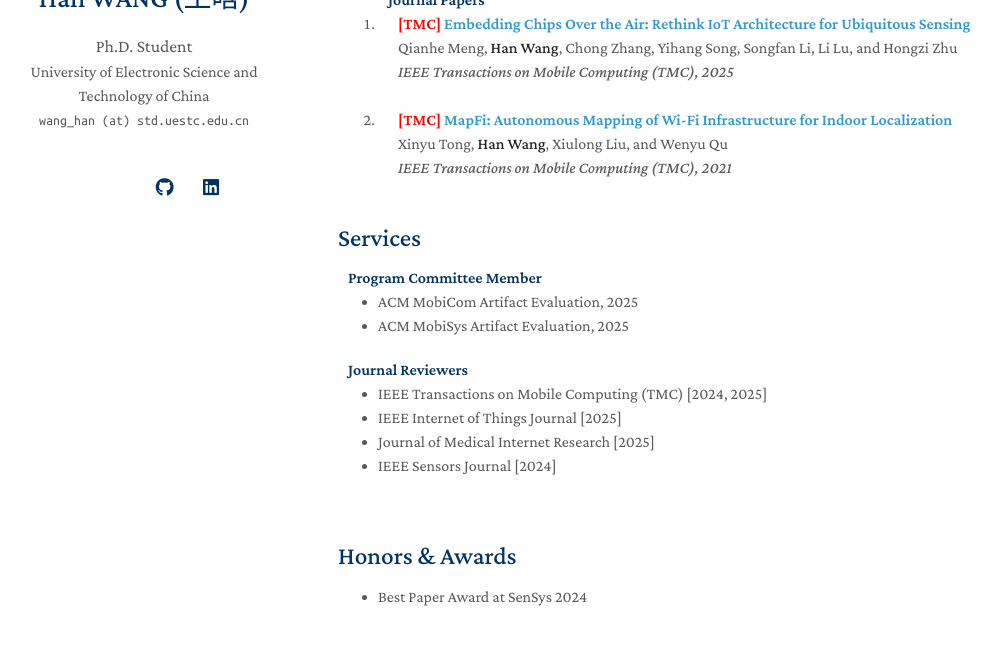
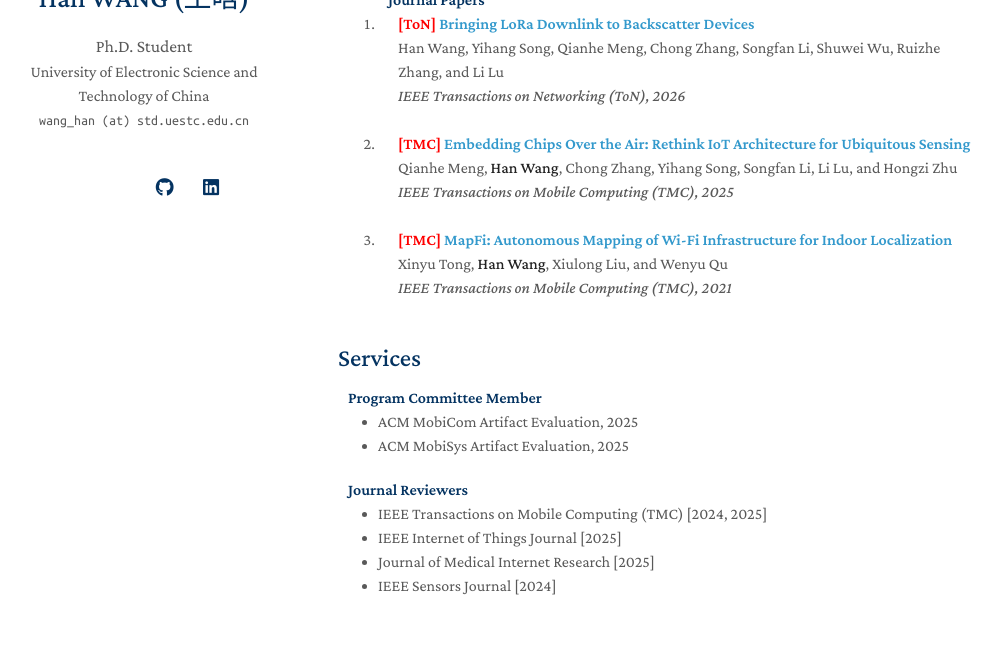
Before and after one commit to hwang620/hwang620.github.io, a Jekyll site: the page built from index.md, in a window 1280 px wide and 900 px high, scrolled down 1360 px, cut to the strip 245-890 px from the top of the window. Shown: the whole strip, without its empty margins (132-1133 px from the left). Built offline with Jekyll 4.4.1, drawn with Linux system fonts in a browser that asks for light colours; a style sheet for code colours, icons or effects is not loaded; our own code applies the rules of GitHub Pages for plain Markdown files.

Commit message:
Update publications_journal.yml

```diff
--- a/_data/publications_journal.yml
+++ b/_data/publications_journal.yml
@@ -3,6 +3,11 @@ main:
   #   authors: <strong>Han Wang</strong>, Yihang Song, Qianhe Meng, Chong Zhang, Songfan Li, Shuwei Wu, Ruizhe Zhang, and Li Lu
   #   conference_short: TON
   #   conference: IEEE Transactions on Networking (TON)
+
+  - title: "Bringing LoRa Downlink to Backscatter Devices"
+    authors: Han Wang, Yihang Song, Qianhe Meng, Chong Zhang, Songfan Li, Shuwei Wu, Ruizhe Zhang, and Li Lu
+    conference_short: ToN
+    conference: IEEE Transactions on Networking (ToN), 2026
 
   - title: "Embedding Chips Over the Air: Rethink IoT Architecture for Ubiquitous Sensing"
     authors: Qianhe Meng, <strong>Han Wang</strong>, Chong Zhang, Yihang Song, Songfan Li, Li Lu, and Hongzi Zhu
```
